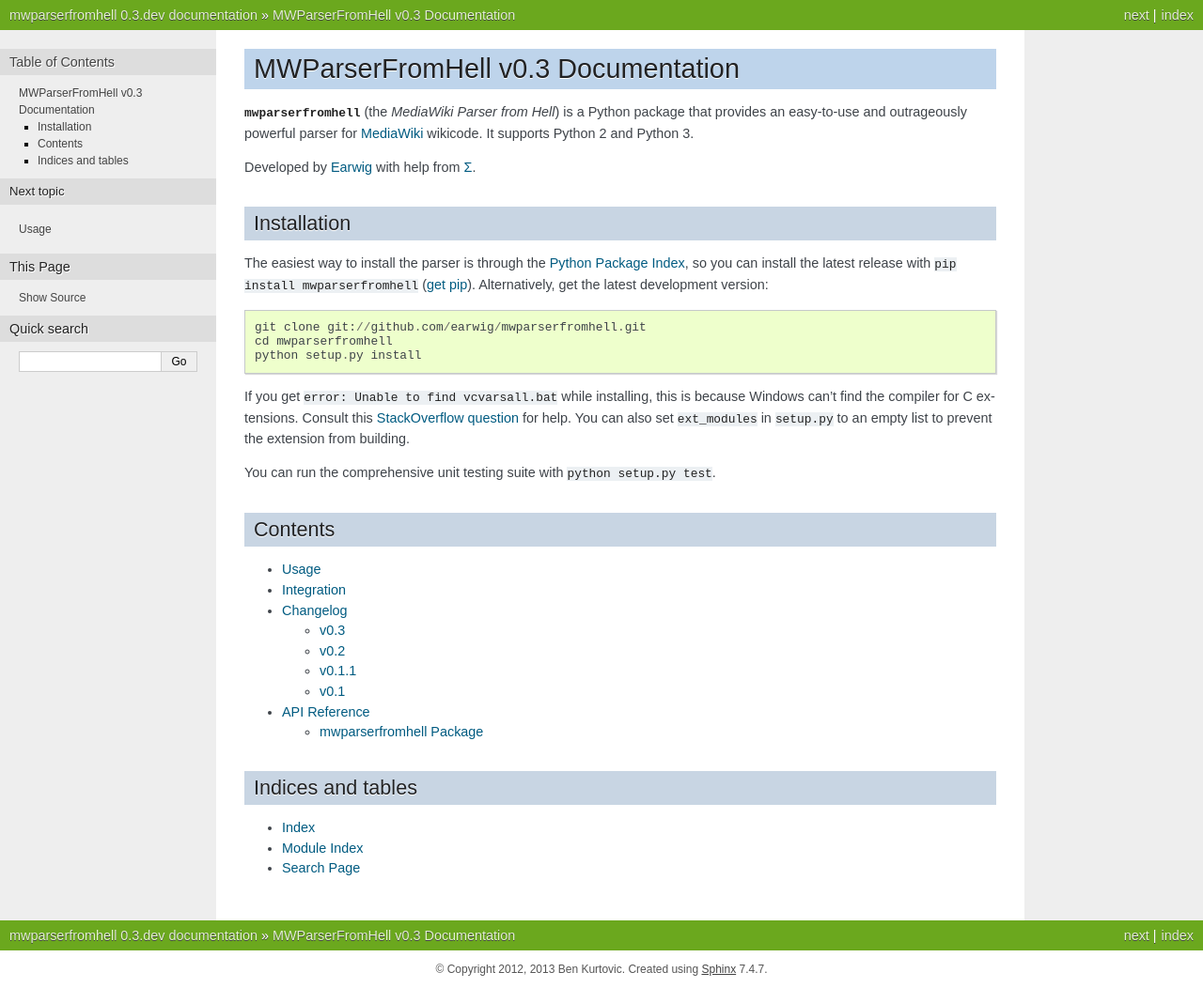
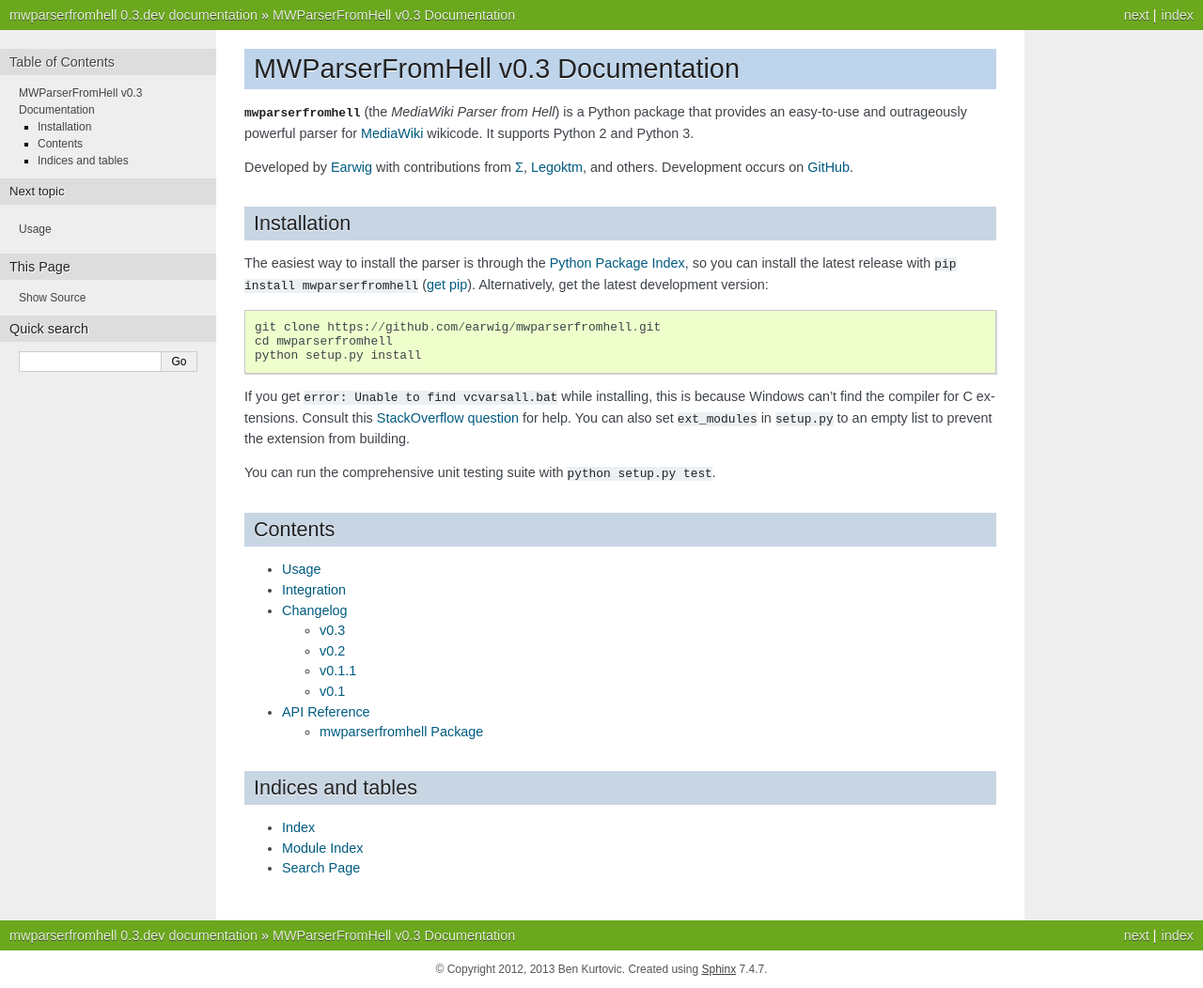
Before and after one commit to earwig/mwparserfromhell, a Sphinx documentation site: the page built from docs/index.rst, in a window 1280 px wide. Shown: the whole page at 94% size. Built offline with Sphinx 7.4.7, drawn with Linux system fonts in a browser that asks for light colours.

Commit message:
Some doc updates.

```diff
--- a/README.rst
+++ b/README.rst
@@ -19,7 +19,7 @@
 so you can install the latest release with ``pip install mwparserfromhell``
 (`get pip`_). Alternatively, get the latest development version::
 
-    git clone git://github.com/earwig/mwparserfromhell.git
+    git clone https://github.com/earwig/mwparserfromhell.git
     cd mwparserfromhell
     python setup.py install
 
--- a/docs/changelog.rst
+++ b/docs/changelog.rst
@@ -7,6 +7,8 @@
 Unreleased
 (`changes <https://github.com/earwig/mwparserfromhell/compare/v0.2...develop>`__):
 
+- Added complete support for HTML :py:class:`Tags <.Tag>`, along with
+  appropriate unit tests.
 - Various fixes and cleanup.
 
 v0.2
--- a/docs/index.rst
+++ b/docs/index.rst
@@ -5,11 +5,14 @@
 package that provides an easy-to-use and outrageously powerful parser for
 MediaWiki_ wikicode. It supports Python 2 and Python 3.
 
-Developed by Earwig_ with help from `Σ`_.
+Developed by Earwig_ with contributions from `Σ`_, Legoktm_, and others.
+Development occurs on GitHub_.
 
 .. _MediaWiki:            http://mediawiki.org
 .. _Earwig:               http://en.wikipedia.org/wiki/User:The_Earwig
 .. _Σ:                    http://en.wikipedia.org/wiki/User:%CE%A3
+.. _Legoktm:              http://en.wikipedia.org/wiki/User:Legoktm
+.. _GitHub:               https://github.com/earwig/mwparserfromhell
 
 Installation
 ------------
@@ -18,7 +21,7 @@
 so you can install the latest release with ``pip install mwparserfromhell``
 (`get pip`_). Alternatively, get the latest development version::
 
-    git clone git://github.com/earwig/mwparserfromhell.git
+    git clone https://github.com/earwig/mwparserfromhell.git
     cd mwparserfromhell
     python setup.py install
 
```
Also changed, not shown: 2 other files.
